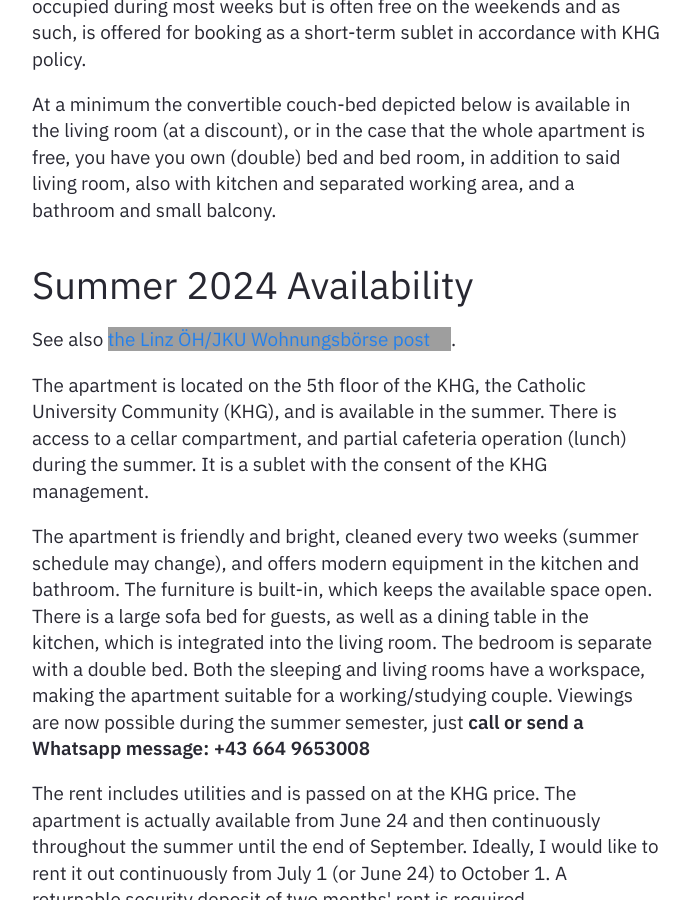
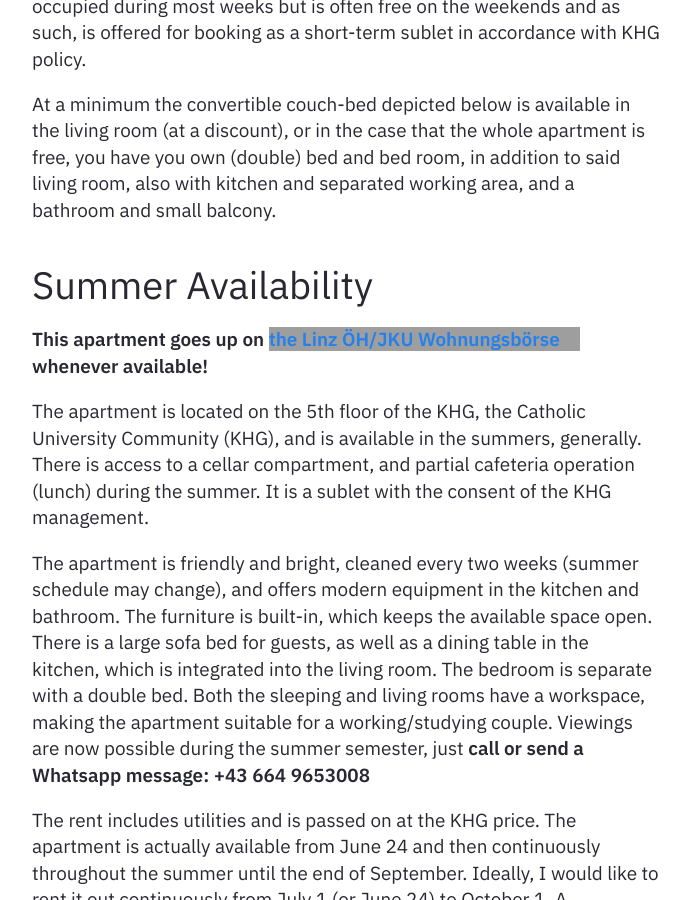
Before and after one commit to heseltime/heseltime.github.io, a Jekyll site: the page built from pages/551.md, in a window 1280 px wide and 900 px high, scrolled down 470 px, cut to the strip 0-900 px from the top of the window. Shown: the whole strip, without its empty margins (294-984 px from the left). Built offline with Jekyll 4.4.1, drawn with Linux system fonts in a browser that asks for light colours; grey boxes are pictures that could not be loaded.

Commit message:
Make 551 Announcement Generic for All Summers

```diff
--- a/pages/551.md
+++ b/pages/551.md
@@ -15,11 +15,11 @@ Situated at Katholische Hochschulgemeinde (KHG), the Catholic Academic Society,
 
 At a minimum the convertible couch-bed depicted below is available in the living room (at a discount), or in the case that the whole apartment is free, you have you own (double) bed and bed room, in addition to said living room, also with kitchen and separated working area, and a bathroom and small balcony.
 
-# Summer 2024 Availability #
+# Summer Availability #
 
-See also  [the Linz ÖH/JKU Wohnungsbörse post](https://oeh.jku.at/wohnungen/zwei-zimmer-wohnung-mit-einbaum%C3%B6beln-zwei-schreibtischen-doppelbett-und-sch%C3%B6ner-k%C3%BCche).
+**This apartment goes up on [the Linz ÖH/JKU Wohnungsbörse](https://oeh.jku.at/wohnungen/) whenever available!**
 
-The apartment is located on the 5th floor of the KHG, the Catholic University Community (KHG), and is available in the summer. There is access to a cellar compartment, and partial cafeteria operation (lunch) during the summer. It is a sublet with the consent of the KHG management.
+The apartment is located on the 5th floor of the KHG, the Catholic University Community (KHG), and is available in the summers, generally. There is access to a cellar compartment, and partial cafeteria operation (lunch) during the summer. It is a sublet with the consent of the KHG management.
 
 The apartment is friendly and bright, cleaned every two weeks (summer schedule may change), and offers modern equipment in the kitchen and bathroom. The furniture is built-in, which keeps the available space open. There is a large sofa bed for guests, as well as a dining table in the kitchen, which is integrated into the living room. The bedroom is separate with a double bed. Both the sleeping and living rooms have a workspace, making the apartment suitable for a working/studying couple. Viewings are now possible during the summer semester, just **call or send a Whatsapp message: +43 664 9653008**
 
```
